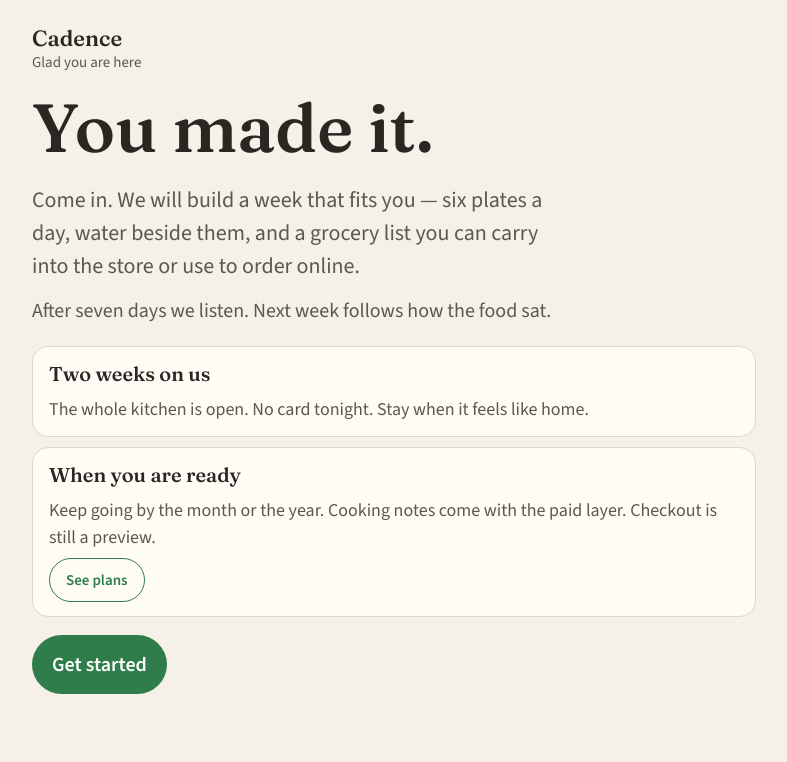
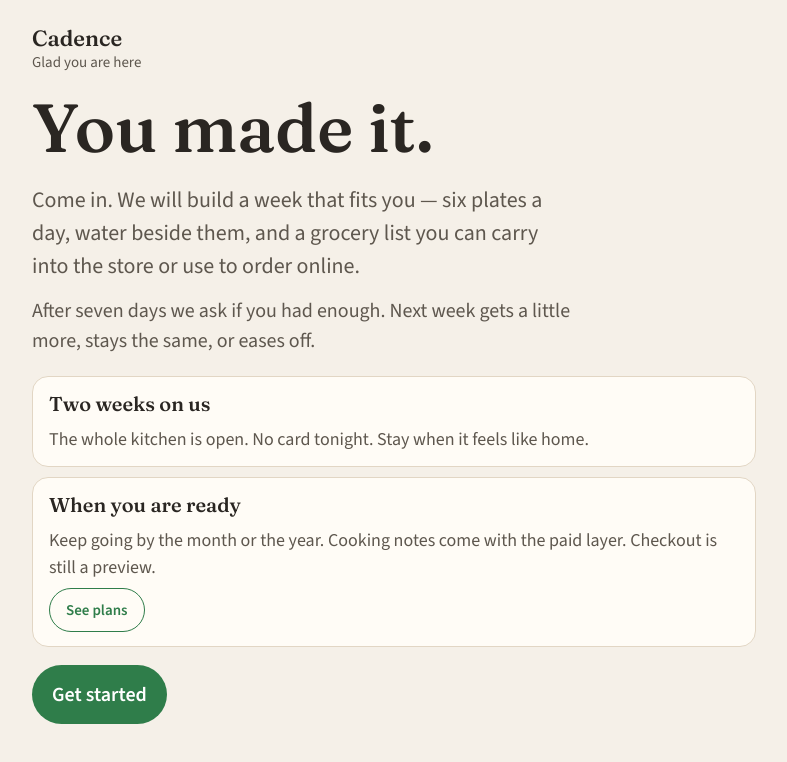
Before and after one commit to gcovarrubias23-5/cadence-web, a React (Vite) app: page / in a window 1280 px wide. Shown: the top 762 px of the page, without its empty margins (246-1033 px from the left). Built offline with nearby package versions, Linux system fonts and the light colour scheme.

Commit message:
Use new welcome week line in Start

```diff
--- a/src/Start.jsx
+++ b/src/Start.jsx
@@ -67,7 +67,7 @@ export function Start({ onDone }) {
               Come in. We will build a week that fits you — six plates a day, water beside them, and a grocery list you can carry into the store or use to order online.
             </p>
             <p style={{ fontSize: 20, lineHeight: 1.5, maxWidth: '34rem', marginTop: 14 }}>
-              After seven days we listen. Next week follows how the food sat.
+              After seven days we ask if you had enough. Next week gets a little more, stays the same, or eases off.
             </p>
           </section>
           <section className="card">
@@ -149,7 +149,7 @@ export function Start({ onDone }) {
         <>
           <section className="hero">
             <h1>Here is your first week.</h1>
-            <p>Resting burn and daily burn come from Mifflin–St Jeor times how you move. The goal only nudges that number. The weekly check-in will tune it from how the food sat.</p>
+            <p>After seven days we ask if you had enough. Next week gets a little more, stays the same, or eases off.</p>
           </section>
           <section className="card">
             <div className="goal-title">The math</div>
```
